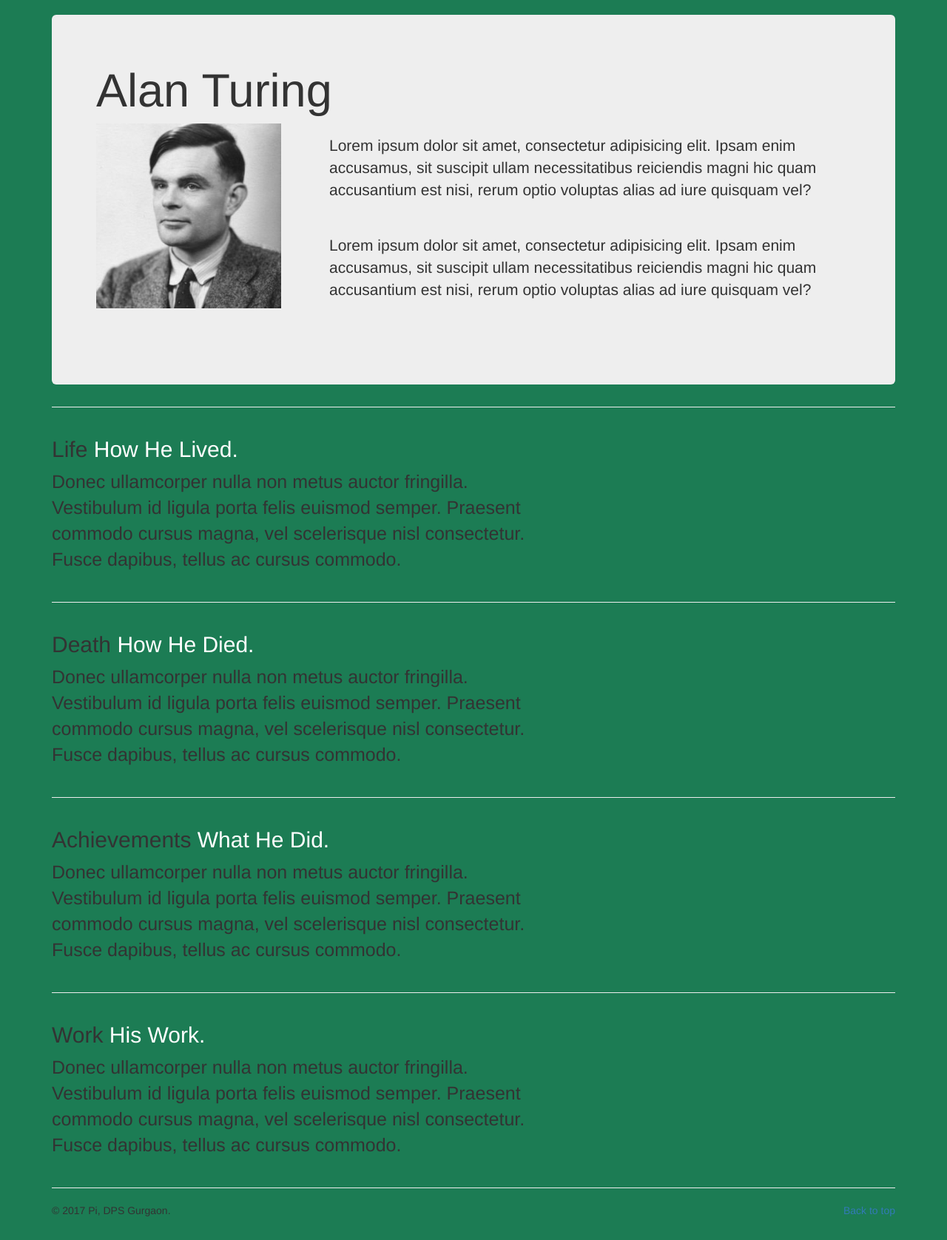
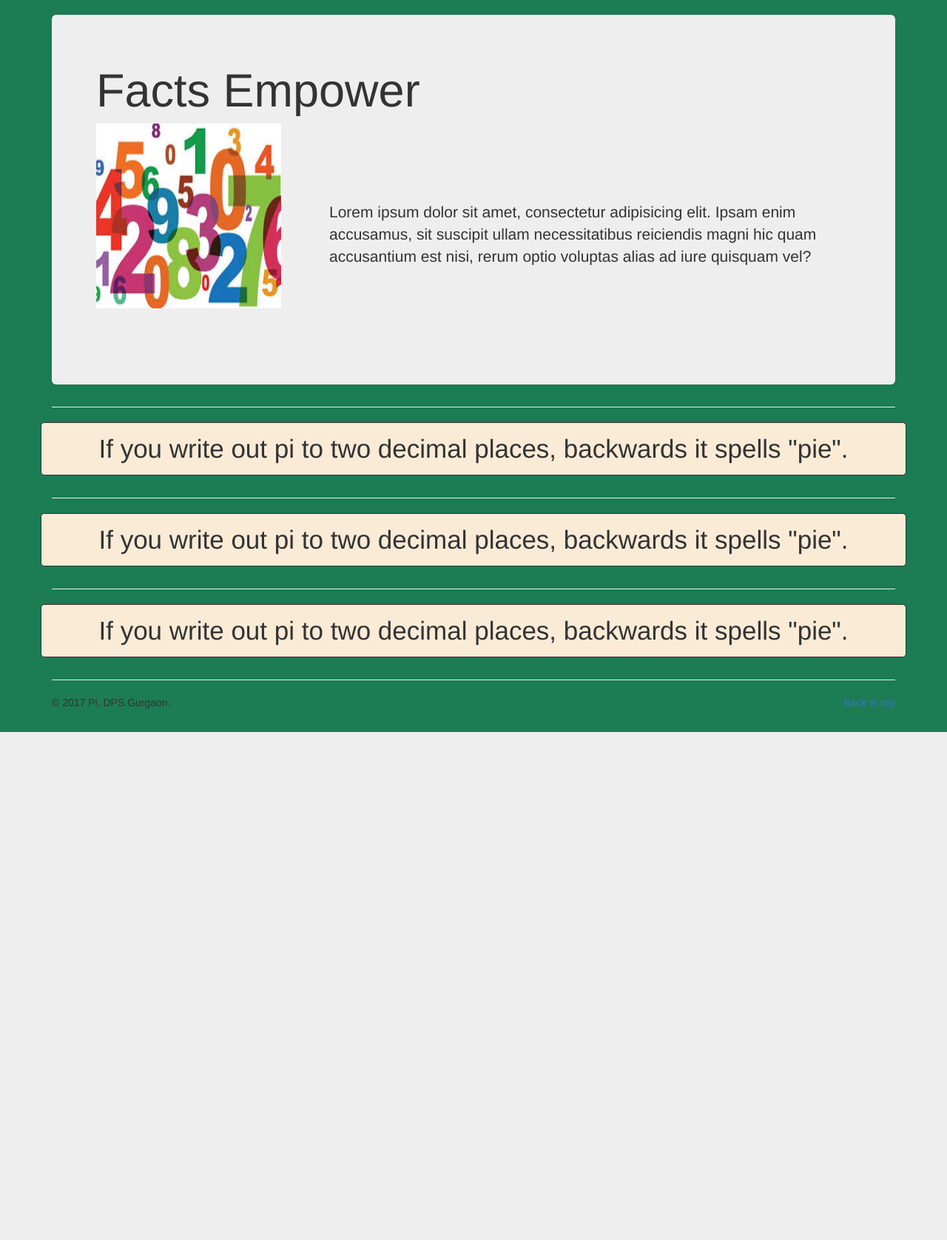
Before and after one commit to ViRu-ThE-ViRuS/pi_club, a Django app: page /facts in a window 1280 px wide. Shown: the part 72-1749 px from the top of the page at 74% size. After the commit the page ends 1062 px from the top, so only its background shows below. Run offline with Django 3.2, Linux system fonts and the light colour scheme; some libraries are stand-ins or nearby versions.

Commit message:
made some more changes

```diff
--- a/piclub/main/templates/main/facts.html
+++ b/piclub/main/templates/main/facts.html
@@ -93,6 +93,7 @@
                 padding: 15px;
                 margin: 5px;
                 margin-left: 300px;
+                margin-top: 100px;
             }
 
             .text-muted {
@@ -102,14 +103,20 @@
             .lead {
                 font-size: 25px;
             }
+
+            .mfacts {
+                padding: 10px;
+                background-color: #faebd7;
+                font-size: 35px;
+                border-radius: 5px;
+                border-style: solid;
+                border-width: 1px;
+                text-align: center;
+            }
         </style>
         <div class="jumbotron">
-            <h1>Alan Turing</h1>
-            <img src="{% static 'res/gp_01.jpg' %}" alt="" height="250px" width="250px" style="float: left">
-            <p class="mClassPP">
-                Lorem ipsum dolor sit amet, consectetur adipisicing elit. Ipsam enim accusamus, sit suscipit ullam necessitatibus reiciendis
-                magni hic quam accusantium est nisi, rerum optio voluptas alias ad iure quisquam vel?
-            </p>
+            <h1>Facts Empower</h1>
+            <img src="{% static 'res/math_13.jpg' %}" alt="" height="250px" width="250px" style="float: left">
             <p class="mClassPP">
                 Lorem ipsum dolor sit amet, consectetur adipisicing elit. Ipsam enim accusamus, sit suscipit ullam necessitatibus reiciendis
                 magni hic quam accusantium est nisi, rerum optio voluptas alias ad iure quisquam vel?
@@ -119,40 +126,17 @@
         <hr class="featurette-divider">
 
         <div class="row featurette">
-            <div class="col-md-7">
-                <h2 class="featurette-heading">Life <span class="text-muted">How He Lived.</span></h2>
-                <p class="lead">Donec ullamcorper nulla non metus auctor fringilla. Vestibulum id ligula porta felis euismod semper. Praesent
-                    commodo cursus magna, vel scelerisque nisl consectetur. Fusce dapibus, tellus ac cursus commodo.</p>
-            </div>
-        </div>
-        <hr class="featurette-divider">
-
-
-        <div class="row featurette">
-            <div class="col-md-7">
-                <h2 class="featurette-heading">Death <span class="text-muted">How He Died.</span></h2>
-                <p class="lead">Donec ullamcorper nulla non metus auctor fringilla. Vestibulum id ligula porta felis euismod semper. Praesent
-                    commodo cursus magna, vel scelerisque nisl consectetur. Fusce dapibus, tellus ac cursus commodo.</p>
-            </div>
-        </div>
-        <hr class="featurette-divider">
-
-
-        <div class="row featurette">
-            <div class="col-md-7">
-                <h2 class="featurette-heading">Achievements <span class="text-muted">What He Did.</span></h2>
-                <p class="lead">Donec ullamcorper nulla non metus auctor fringilla. Vestibulum id ligula porta felis euismod semper. Praesent
-                    commodo cursus magna, vel scelerisque nisl consectetur. Fusce dapibus, tellus ac cursus commodo.</p>
-            </div>
+            <p class="mfacts">If you write out pi to two decimal places, backwards it spells "pie".</p>
         </div>
         <hr class="featurette-divider">
 
         <div class="row featurette">
-            <div class="col-md-7">
-                <h2 class="featurette-heading">Work <span class="text-muted">His Work.</span></h2>
-                <p class="lead">Donec ullamcorper nulla non metus auctor fringilla. Vestibulum id ligula porta felis euismod semper. Praesent
-                    commodo cursus magna, vel scelerisque nisl consectetur. Fusce dapibus, tellus ac cursus commodo.</p>
-            </div>
+            <p class="mfacts">If you write out pi to two decimal places, backwards it spells "pie".</p>
+        </div>
+        <hr class="featurette-divider">
+
+        <div class="row featurette">
+            <p class="mfacts">If you write out pi to two decimal places, backwards it spells "pie".</p>
         </div>
         <hr class="featurette-divider">
 
```
Also changed, not shown: piclub/main/static/res/math_13.jpg (added).
